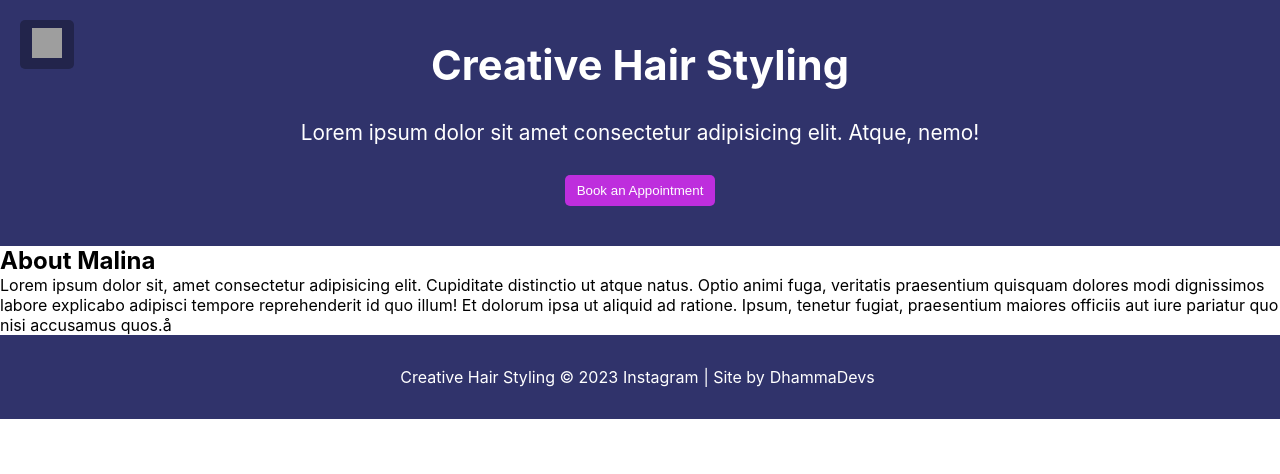
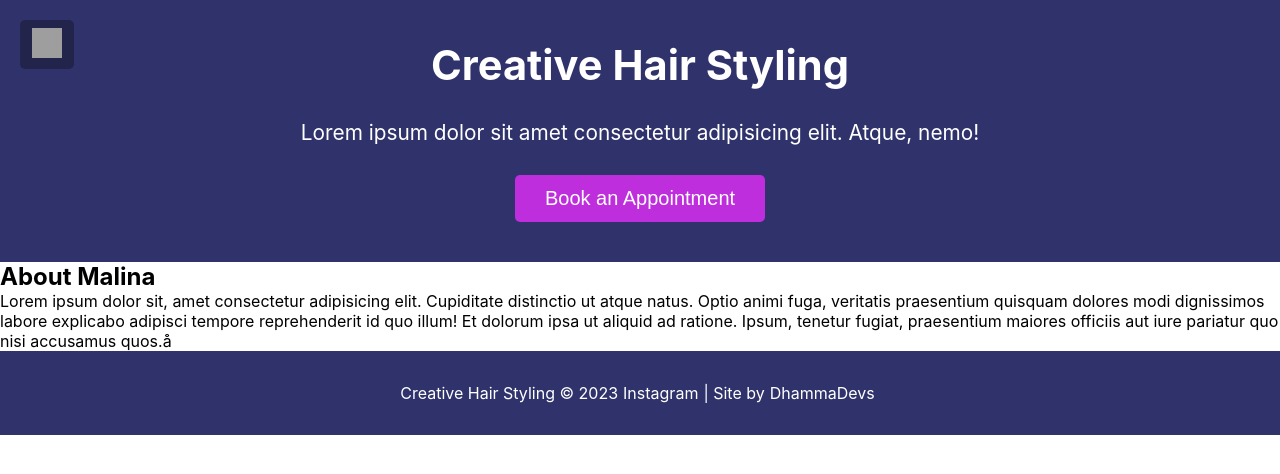
Before and after one commit to RobbieProkop/malina-hair, a Next.js app: page / in a window 1280 px wide. Shown: the top 474 px of the page. Built offline with nearby package versions, Linux system fonts and the light colour scheme; grey boxes are pictures that could not be loaded.

Commit message:
begin styling the about container

```diff
--- a/pages/index.jsx
+++ b/pages/index.jsx
@@ -7,7 +7,7 @@ import About from "../components/About";
 
 export default function Home() {
   return (
-    <div className="container">
+    <>
       <Head>
         <title>Creative Hair Styling</title>
         <meta name="description" content="Portfolio for Malina" />
@@ -15,10 +15,9 @@ export default function Home() {
       </Head>
       {/* NavBar as Sidebar */}
       <Nav />
-
       {/* Hero section */}
       <Header />
-
+      <div className="container">
         {/* About Seciton */}
         <About />
 
@@ -29,7 +28,8 @@ export default function Home() {
         {/* Favourite Products as static Carousel*/}
 
         {/* footer */}
+      </div>
       <Footer />
-    </div>
+    </>
   );
 }
--- a/styles/globals.scss
+++ b/styles/globals.scss
@@ -38,7 +38,6 @@ input[type="submit"] {
     outline: none;
   }
 }
-.container {
 header {
   background-color: $primary-color;
   color: $white;
@@ -57,7 +56,13 @@ input[type="submit"] {
     top: 20px;
     left: 20px;
   }
+
+  .cta-btn {
+    padding: 12px 30px;
+    font-size: 20px;
   }
+}
+.container {
 }
 
 @media (prefers-color-scheme: dark) {
```
Lines whose indentation alone changed are shown as unchanged.
